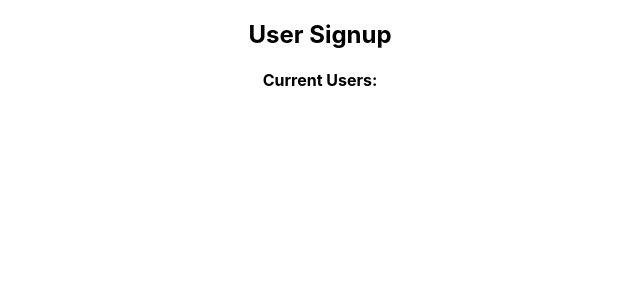
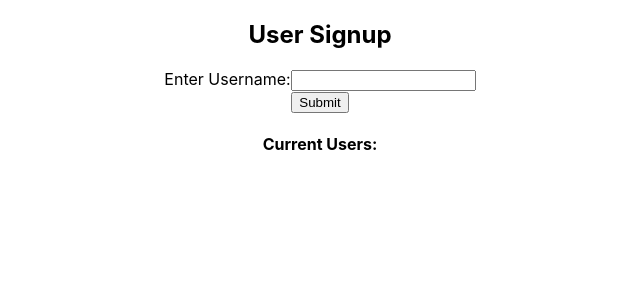
Before and after one commit to HeyImMatt/react-forms-practice, a React (Create React App) app: page / in a window 1280 px wide. Shown: the top 300 px of the page, without its empty margins (320-960 px from the left). Built offline with nearby package versions, Linux system fonts and the light colour scheme.

Commit message:
Add username field to form

```diff
--- a/src/UserSignup.js
+++ b/src/UserSignup.js
@@ -23,6 +23,7 @@ function UserSignup() {
   const submitHandler = (e) => {
     e.preventDefault();
     setUsersList((uList) => [...uList, formData])
+    setFormData(INITIAL_FORM_DATA);
   }
 
   return (
--- a/src/UserSignupForm.js
+++ b/src/UserSignupForm.js
@@ -1,9 +1,18 @@
 import React from 'react';
 
-function UserSignupForm() {
+function UserSignupForm({ formData, changeHandler, submitHandler }) {
   return (
-    <form>
-
+    <form onSubmit={submitHandler}>
+      <label htmlFor="username">Enter Username:</label>
+      <input
+      type="text"
+      id="username"
+      name="username"
+      value={formData.username}
+      onChange={changeHandler}
+      ></input>
+      <br/>
+      <button type="submit">Submit</button>
     </form>
   )
 }
```
